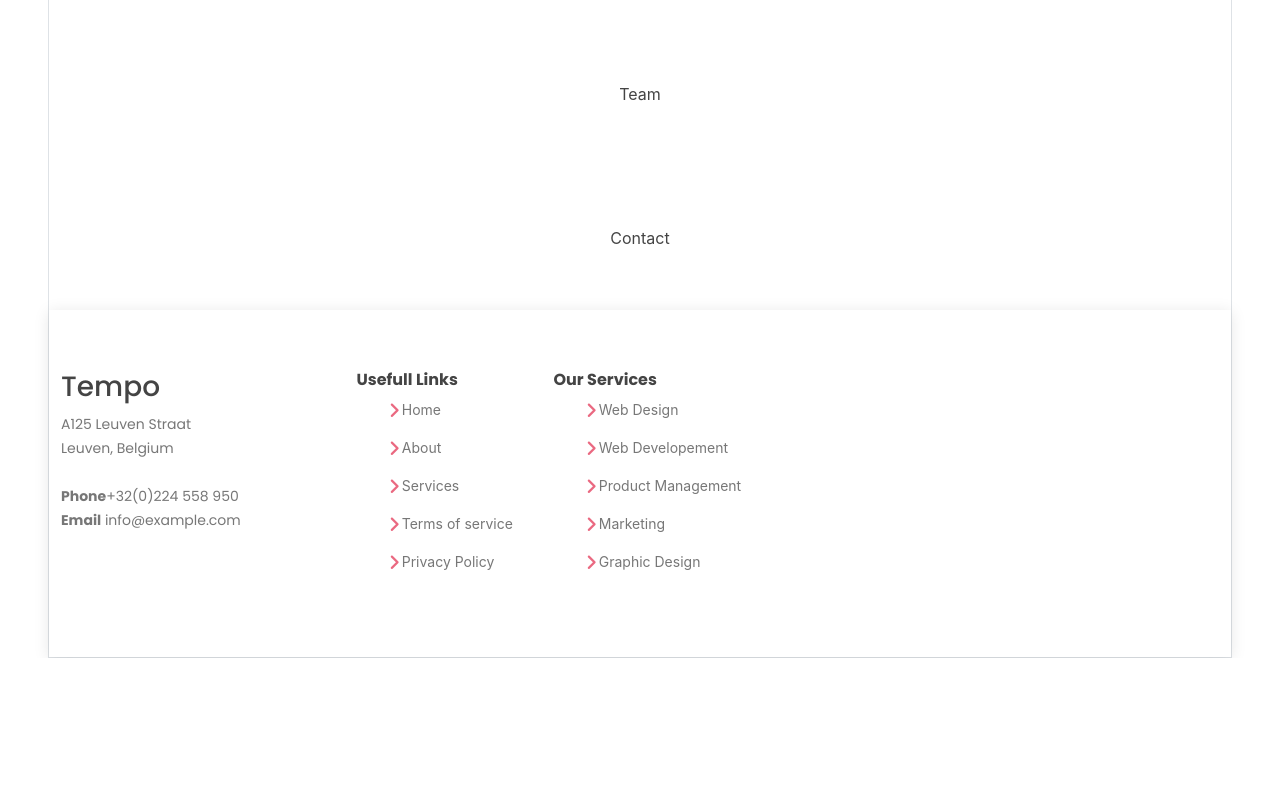
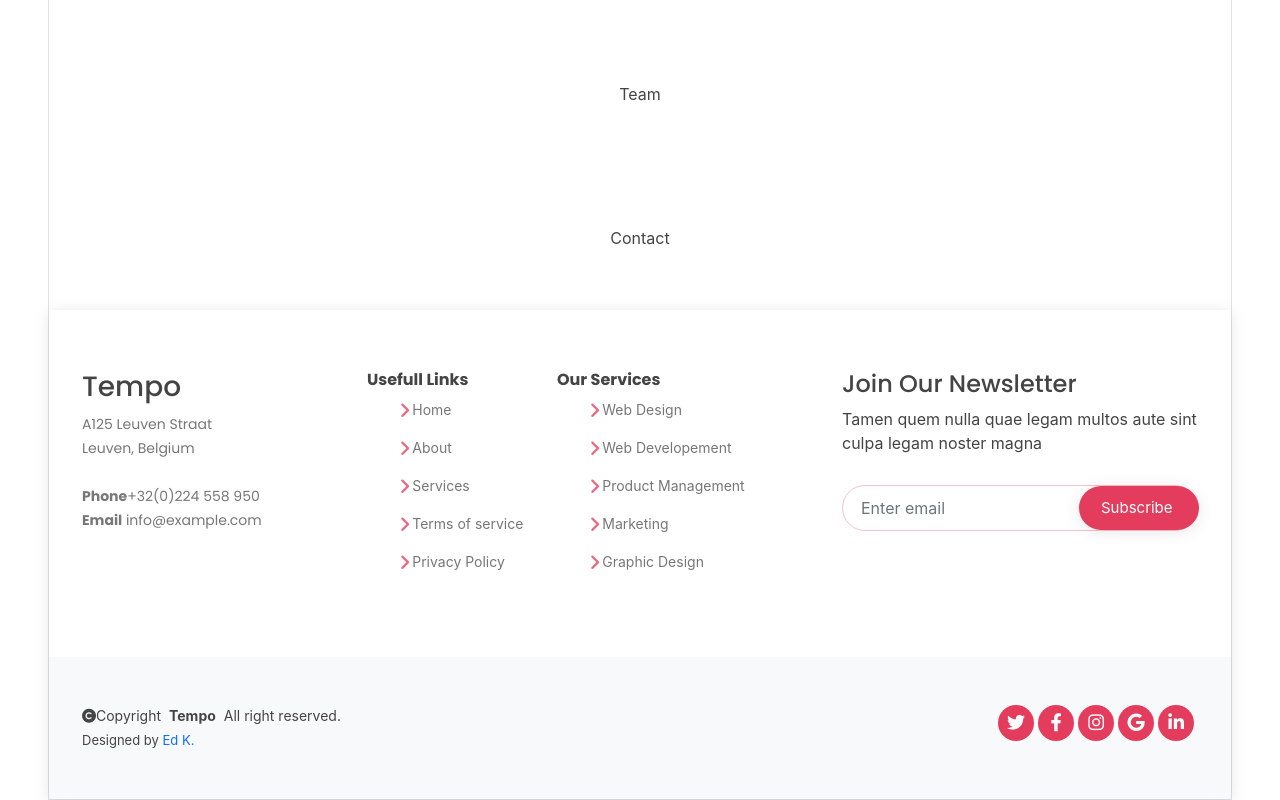
Before and after one commit to edk21/bootstrap-template, a React (Create React App) app: page / in a window 1280 px wide. Shown: the part 1787-2587 px from the top of the page. Before the commit the page ends 2445 px from the top, so only its background shows below. Built offline with nearby package versions, Linux system fonts and the light colour scheme.

Commit message:
footer section done

```diff
--- a/src/components/Footer/Footer.css
+++ b/src/components/Footer/Footer.css
@@ -56,3 +56,57 @@
     display: inline-block;
     line-height: 1;
 }
+
+.form{
+    position: relative;
+    background: #fff;
+    padding: 6px 10px;
+    margin-top: 30px;
+    border-radius: 50px;
+    text-align: center;
+    border: 1px solid #f7c2cc;
+}
+
+.form input[type="email"]{
+    border: none;
+    padding: 4px 8px;
+    width: calc(100% - 100px);
+    outline: none;
+}
+.form input[type="sumbit"]{
+    position: absolute;
+    top: 0;
+    right: -2px;
+    bottom: 0;
+    border: none;
+    font-size: 15px;
+    padding: 0 22px;
+    background: #e43c5c;
+    color: #fff;
+    transition: 0.3s;
+    border-radius: 50px;
+    box-shadow: 0 2px 15px rgba(0,0,0,.1);
+    width: 120px;
+    cursor: pointer;
+}
+
+.credits{
+    padding-top: 5px;
+    font-size: 13px;
+    color: #444;
+}
+
+.social-links a{
+    font-size: 18px;
+    display: inline-block;
+    background: #e43c5c;
+    color: #fff;
+    line-height: 1;
+    padding: 8px 0;
+    margin-right: 4px;
+    border-radius: 50px;
+    text-align: center;
+    width: 36px;
+    height: 36px;
+    transition: 0.3s;
+}
--- a/src/components/Footer/index.js
+++ b/src/components/Footer/index.js
@@ -1,12 +1,12 @@
 import React from 'react'
-import { Container, Row, Col } from 'react-bootstrap'
+import { Container, Row, Col, Form } from 'react-bootstrap'
 import "./Footer.css"
 
 const Footer = () => {
   return (
-    <footer id="footer">
+    <footer id="footer" className='bg-white'>
       <div className='footer-top'>
-        <Container fluid >
+        <Container >
           <Row>
             <Col lg={3} md={6} className="footer-contact">
               <h3>Tempo</h3>
@@ -67,11 +67,49 @@ const Footer = () => {
                 </li>
               </ul>
             </Col>
-            <Col lg={4} md={6} className="footer-newsletter"></Col>
+            <Col lg={4} md={6} className="footer-newsletter">
+              <h4>Join Our Newsletter</h4>
+              <p className='mb-2 mt-0'>Tamen quem nulla quae legam multos aute sint culpa legam noster magna</p>
+              <Form className='form'>
+                <Form.Control type="email" placeholder="Enter email" />
+                <Form.Control type="sumbit" value="Subscribe" />
+              </Form>
+            </Col>
           </Row>
         </Container>
       </div>
-      <div></div>
+      <div className='d-md-flex py-4 bg-light'>
+        <Container className='d-md-flex py-4' >
+        <div className='me-auto text-center text-md-start'>
+          <div className="copyright">
+            <i className="fa-solid fa-copyright pr-2"></i>
+            Copyright
+            <strong className='px-2'><span>Tempo</span></strong>
+            All right reserved.
+          </div>
+          <div className="credits">
+            Designed by <a href="#">Ed K.</a>
+          </div>
+        </div>
+        <div className='social-links text-center text-md-right pt-3 pt-md-0'>
+          <a href="#">
+              <i className="fa-brands fa-twitter"></i>
+          </a>
+          <a href="#">
+              <i className="fa-brands fa-facebook-f"></i>
+          </a>
+          <a href="#">
+              <i className="fa-brands fa-instagram"></i>
+          </a>
+          <a href="#">
+              <i className="fa-brands fa-google"></i>
+          </a>
+          <a href="#">
+              <i className="fa-brands fa-linkedin-in"></i>
+          </a>
+        </div>
+        </Container>
+      </div>
     </footer>
   )
 }
```
